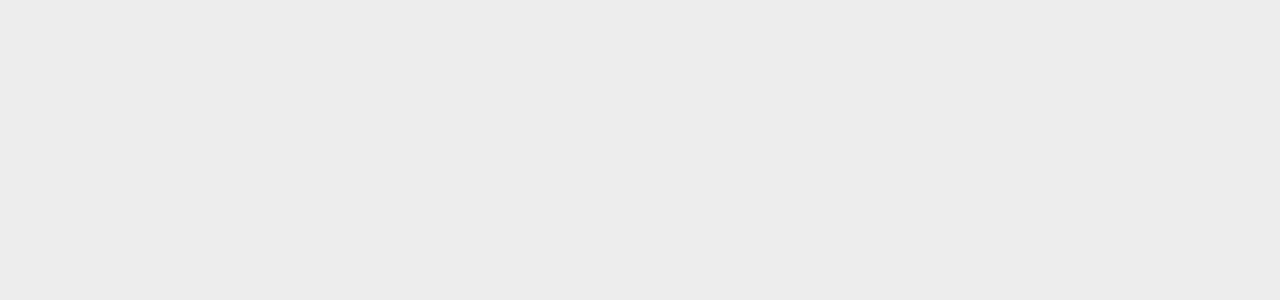
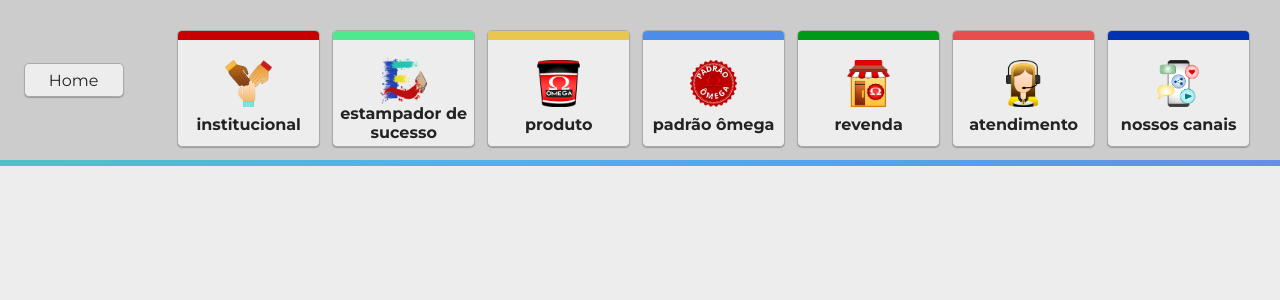
Before and after one commit to omegatech-andre/site-institucional---OMEGA, a Next.js app: page / in a window 1280 px wide. Shown: the top 300 px of the page. Built offline with nearby package versions, Linux system fonts and the light colour scheme.

Commit message:
adicionando componente <BuscaDireta/>

```diff
--- a/app/index.scss
+++ b/app/index.scss
@@ -1,2 +1,26 @@
 @use '../styles/mixins/mixins' as *;
 @use '../styles/variables/variables' as *;
+
+
+@keyframes degradeanimado{
+    0%{
+        background-position-x: 0%;
+    }
+    100%{
+        background-position-x: 100%;
+    }
+}
+
+
+.mainhome{
+    width: 100vw;
+    height: auto;
+    &__indicador{
+        width: 100vw;
+        height: .8vh;
+        background: $cor-sec-gradiente-rainbow;
+        background-size: 600% 100%;
+        animation: degradeanimado 8s infinite alternate ease-in-out;
+
+    }
+}
--- a/app/layout.jsx
+++ b/app/layout.jsx
@@ -1,3 +1,4 @@
+import Header from '@/components/header/Header'
 import '../styles/globals.scss'
 
 export const metadata = {
@@ -8,7 +9,10 @@ export const metadata = {
 export default function RootLayout({ children }) {
   return (
     <html lang="pt-BR">
-      <body className='raiz'>{children}</body>
+      <body className='raiz'>
+        <Header/>
+        {children}
+      </body>
     </html>
   )
 }
--- a/app/page.jsx
+++ b/app/page.jsx
@@ -1,10 +1,14 @@
-import ButtonSection from '@/components/_ui/buttonSection/ButtonSection'
+import './index.scss'
 import '../styles/variables/_variables.scss'
-import './index.scss'
+import BuscaDireta from '@/components/_ui/buscaDireta/BuscaDireta'
+import ButtonAtv from '@/components/_ui/buttonAtv/ButtonAtv'
 
 export default function Page() {
   return (
-    <main className="main">
+    <main className="mainhome">
+      <div className="mainhome__indicador"></div>
+      <div className="mainhome__content">
+      </div>
     </main>
   )
 }
--- /dev/null
+++ b/components/_ui/buscaDireta/BuscaDireta.jsx
@@ -0,0 +1,37 @@
+import ButtonAtv from "../buttonAtv/ButtonAtv";
+import './index.scss'
+
+export default function BuscaDireta() {
+    return(
+        <>
+            <div className="buscadireta">
+                <div className="buscadireta__content">
+                    <h1>O que suas estampas precisam?</h1>
+                    <p>Selecione o resultado que deseja para suas estampas</p>
+                    <div className="buscadireta__content--btns">
+                        <ButtonAtv
+                        link=""
+                        largura=""
+                        nome="brilho intenso"
+                        />
+                        <ButtonAtv
+                        link=""
+                        largura=""
+                        nome="alta cobertura"
+                        />
+                        <ButtonAtv
+                        link=""
+                        largura=""
+                        nome="relevo definido"
+                        />
+                        <ButtonAtv
+                        link=""
+                        largura=""
+                        nome="zero toque"
+                        />
+                    </div>
+                </div>
+            </div>
+        </>
+    )
+}
--- /dev/null
+++ b/components/_ui/buscaDireta/index.scss
@@ -0,0 +1,72 @@
+@use '../../../styles/mixins/mixins' as *;
+@use '../../../styles/variables/variables' as *;
+
+.buscadireta{
+    @include flex-position(
+        flex,
+        column,
+        auto,
+        center,
+        center,
+        center
+    );
+    background-color: $cor-bg-cinza-claro;
+
+    &__content{
+        width: 80vw;
+        h1{
+            margin: 1.5rem 0;
+            font-size: $tam-font-42;
+            font-weight: $font-regular;
+        }
+        p{
+            font-weight: $font-medium;
+            font-size: $tam-font-18;
+        }
+        &--btns{
+            margin: 1.5rem 0;
+        }
+        .buttonatv{
+            min-width: 19rem;
+        }
+    }
+}
+
+@include viewport(md){
+    .buscadireta{
+        .buttonatv{
+            min-width: 60vw;
+        }
+        h1{
+            font-size: $tam-font-30;
+        }
+        p{
+            font-size: $tam-font-14;
+        }
+    }
+}
+
+
+@include viewport(sm){
+    .buscadireta{
+        &__content{
+            width: 90vw;
+        }
+        .buttonatv{
+            min-width: 85vw;
+        }
+        h1{
+            font-size: $tam-font-26;
+        }
+    }
+}
+@include viewport(xs){
+    .buscadireta{
+        .buttonatv{
+            min-width: 85vw;
+        }
+        h1{
+            font-size: $tam-font-22;
+        }
+    }
+}
--- a/components/_ui/buttonAtv/index.scss
+++ b/components/_ui/buttonAtv/index.scss
@@ -4,8 +4,23 @@
 
 .buttonatv{
     @include button-model;
+    min-width: 8rem;
+    margin: .3rem;
 
     &:hover{
         @include button-modedl-hover;
     }
 }
+
+@include viewport(md){
+    .buttonatv{
+        font-size: $tam-font-18;
+        min-width: 7rem;
+    }
+}
+
+@include viewport(sm){
+    .buttonatv{
+        font-size: $tam-font-16;
+    }
+}
--- /dev/null
+++ b/components/_ui/groupBtnSec/GroupBtnSec.jsx
@@ -0,0 +1,62 @@
+import ButtonSection from "../buttonSection/ButtonSection";
+import './index.scss'
+
+export default function GroupBtnSec() {
+    return(
+        <>
+            <div className="groupbtnsec">
+            <div className="groupbtnsec__btns">
+                    <ButtonSection
+                     link="/institucional"
+                     cor="#c90000"
+                     src="/assets/icons/institucional.png"
+                     alt="institucional"
+                     titulo="institucional"
+                    />
+                    <ButtonSection
+                    link="/estampador-de-sucesso"
+                    cor="#4ee98c"
+                    src="/assets/icons/estampador-de-sucesso.png"
+                    alt="estampador"
+                    titulo="estampador de sucesso"
+                    />
+                    <ButtonSection
+                    link="/produto"
+                    cor="#e9c64e"
+                    src="/assets/icons/produto.png"
+                    alt="produto"
+                    titulo="produto"
+                    />
+                    <ButtonSection
+                    link="/padrao-omega"
+                    cor="#4e8ce9"
+                    src="/assets/icons/padrao-omega.png"
+                    alt="padrão ômega"
+                    titulo="padrão ômega"
+                    />
+                    <ButtonSection
+                    link="/revenda"
+                    cor="#009a19"
+                    src="/assets/icons/revenda.png"
+                    alt="revenda"
+                    titulo="revenda"
+                    />
+                    <ButtonSection
+                    link="/atendimento"
+                    cor="#e94e4e"
+                    src="/assets/icons/atendimento.png"
+                    alt="atendimento"
+                    titulo="atendimento"
+                    />
+                    <ButtonSection
+                    link="/nossos-canais"
+                    cor="#0032b2"
+                    src="/assets/icons/nossos-canais.png"
+                    alt="nossos canais"
+                    titulo="nossos canais"
+                    />
+                </div>
+            </div>
+        </>
+    )
+}
--- /dev/null
+++ b/components/_ui/groupBtnSec/index.scss
@@ -0,0 +1,17 @@
+@use '../../../styles/mixins/mixins' as *;
+@use '../../../styles/variables/variables' as *;
+
+.groupbtnsec{
+
+    &__btns{
+        @include flex-position(
+            flex,
+            row,
+            auto,
+            center,
+            center,
+            center
+        );
+        padding-top: 2vh;
+    }
+}
--- /dev/null
+++ b/components/header/Header.jsx
@@ -0,0 +1,18 @@
+import Link from "next/link"
+import GroupBtnSec from "../_ui/groupBtnSec/GroupBtnSec"
+import './index.scss'
+
+export default function Header() {
+    return(
+        <>
+            <header className="header">
+                <Link href="/">
+                    <div className="header__btnvoltar">Home</div>
+                </Link>
+                <div className="header__groupbtnsec">
+                    <GroupBtnSec/>
+                </div>
+            </header>
+        </>
+    )
+}
--- /dev/null
+++ b/components/header/index.scss
@@ -0,0 +1,22 @@
+@use '../../styles/mixins/mixins' as *;
+@use '../../styles/variables/variables' as *;
+
+.header{
+    @include flex-position(
+        flex,
+        row,
+        auto,
+        space-around,
+        center,
+        center
+    );
+    background-color: $cor-bg-cinza-claro;
+    width: 100vw;
+    height: 20vh;
+
+    &__btnvoltar{
+        @include box-model($borda-pequena);
+        padding: .4rem 1.5rem;
+        background-color: #ededed;
+    }
+}
--- a/styles/globals.scss
+++ b/styles/globals.scss
@@ -5,13 +5,13 @@
   box-sizing: border-box;
   padding: 0;
   margin: 0;
+  color: $cor-font-preta;
 }
 
 html, body{
   max-width: 100vw;
   overflow-x: hidden;
   font-family: 'Montserrat', sans-serif;
-  color: $cor-font-preta;
   background-color: $cor-bg-branco;
 }
 
--- a/styles/variables/_variables.scss
+++ b/styles/variables/_variables.scss
@@ -12,7 +12,7 @@ $cor-bg-cinza-medio: #7d7b7b;
 $cor-bg-cinza-escuro: #404040;
 $cor-bg-vermelho: #c90000;
 $cor-bg-vermelho-escuro: #be0301;
-$cor-bg-vermelho-hover: #ff0000;
+$cor-bg-vermelho-hover: #df0000;
 $cor-gb-gradient-vermelhoepreto: linear-gradient(180deg, #950000 0%, #292626 100%);
 $cor-bg-verde: #006f12;
 
@@ -45,8 +45,19 @@ $tam-font-36: 2.25rem;
 $tam-font-30: 1.875rem;
 $tam-font-26: 1.625rem;
 $tam-font-24: 1.5rem;
+$tam-font-22: 1.375rem;
 $tam-font-20: 1.25rem;
 $tam-font-18: 1.125rem;
 $tam-font-16: 1rem;
 $tam-font-14: 0.875rem;
 $tam-font-12: 0.75rem;
+
+
+
+//espessura de fontes
+
+$font-regular: 400;
+$font-medium: 500;
+$font-semibold: 600;
+$font-bold: 700;
+$font-extrabold: 800;
```
